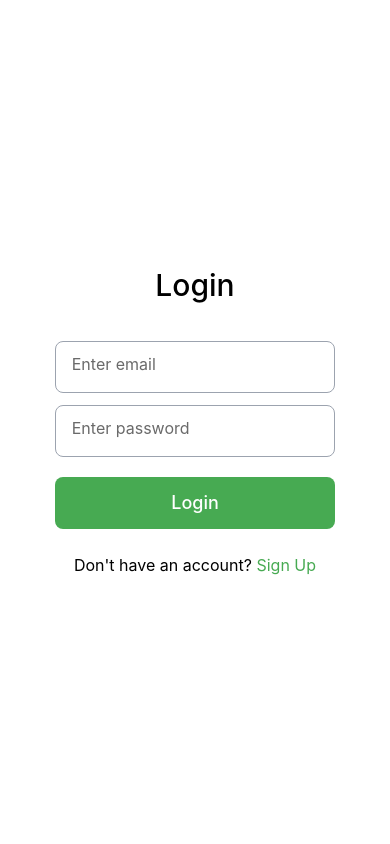
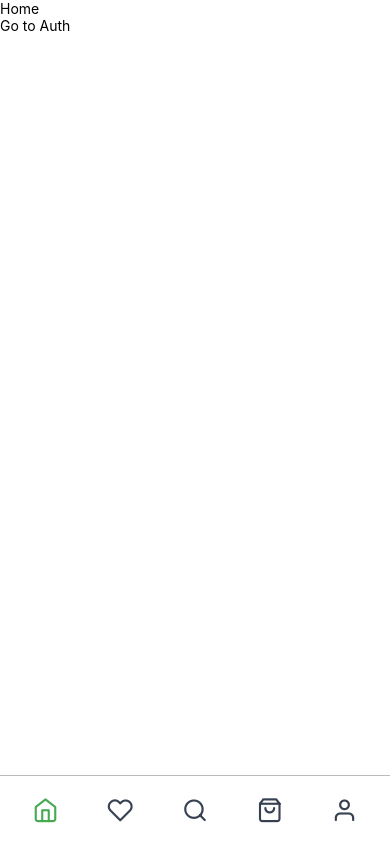
Before and after one commit to Sviut/delivery-app, a React Native app in the folder mobile-app/: screen / in a window 390 px wide. Built offline with nearby package versions, Linux system fonts and the light colour scheme.

Commit message:
implement bottom menu with navigation

```diff
--- /dev/null
+++ b/mobile-app/app/components/ui/layout/bottom-menu/BottomMenu.tsx
@@ -0,0 +1,27 @@
+import React, { FC } from 'react'
+import { View } from 'react-native'
+
+import MenuItem from './MenuItem'
+import { menuItems } from './menu.data'
+import { TypeNavigate } from './menu.interface'
+
+interface IBottomMenuProps {
+	nav: TypeNavigate
+	currentRoute?: string
+}
+
+const BottomMenu: FC<IBottomMenuProps> = props => {
+	return (
+		<View
+			className={
+				'pt-5 px-2 flex-row justify-between items-center w-full border-t border-t-solid border-t-[#bbbbbb] bg-white mb-5'
+			}
+		>
+			{menuItems.map(menuItem => (
+				<MenuItem key={menuItem.path} item={menuItem} {...props} />
+			))}
+		</View>
+	)
+}
+
+export default BottomMenu
--- /dev/null
+++ b/mobile-app/app/components/ui/layout/bottom-menu/MenuItem.tsx
@@ -0,0 +1,30 @@
+import { Feather } from '@expo/vector-icons'
+import React, { FC } from 'react'
+import { Pressable } from 'react-native'
+
+import { IMenuItem, TypeNavigate } from './menu.interface'
+
+interface IMenuItemProps {
+	item: IMenuItem
+	nav: TypeNavigate
+	currentRoute?: string
+}
+
+const MenuItem: FC<IMenuItemProps> = ({ nav, item, currentRoute }) => {
+	const isActive = currentRoute === item.path
+
+	return (
+		<Pressable
+			onPress={() => nav(item.path)}
+			className={'items-center w-[20%]'}
+		>
+			<Feather
+				name={item.icon}
+				size={26}
+				color={isActive ? '#47AA52' : '#374151'}
+			/>
+		</Pressable>
+	)
+}
+
+export default MenuItem
--- /dev/null
+++ b/mobile-app/app/components/ui/layout/bottom-menu/menu.data.ts
@@ -0,0 +1,24 @@
+import { IMenuItem } from '@/components/ui/layout/bottom-menu/menu.interface'
+
+export const menuItems: IMenuItem[] = [
+	{
+		icon: 'home',
+		path: 'Home'
+	},
+	{
+		icon: 'heart',
+		path: 'Favorites'
+	},
+	{
+		icon: 'search',
+		path: 'Search'
+	},
+	{
+		icon: 'shopping-bag',
+		path: 'Explorer'
+	},
+	{
+		icon: 'user',
+		path: 'Profile'
+	}
+]
--- a/mobile-app/app/navigation/Navigation.tsx
+++ b/mobile-app/app/navigation/Navigation.tsx
@@ -1,13 +1,45 @@
-import { NavigationContainer } from '@react-navigation/native'
-import React from 'react'
+import {
+	NavigationContainer,
+	useNavigationContainerRef
+} from '@react-navigation/native'
+import { useAuth } from 'app/hooks/useAuth'
+import { useEffect, useState } from 'react'
 
-import PrivateNavigator from '@/navigation/PrivateNavigator'
+import BottomMenu from '@/components/ui/layout/bottom-menu/BottomMenu'
+
+import PrivateNavigator from './PrivateNavigator'
 
 const Navigation = () => {
+	const { user } = useAuth()
+
+	const [currentRoute, setCurrentRoute] = useState<undefined | string>(
+		undefined
+	)
+
+	const navRef = useNavigationContainerRef()
+
+	useEffect(() => {
+		setCurrentRoute(navRef.getCurrentRoute()?.name)
+
+		const listener = navRef.addListener('state', () =>
+			setCurrentRoute(navRef.getCurrentRoute()?.name)
+		)
+
+		return () => {
+			navRef.removeListener('state', listener)
+		}
+	}, [])
+
 	return (
-		<NavigationContainer>
-			<PrivateNavigator />
-		</NavigationContainer>
+		<>
+			<NavigationContainer ref={navRef}>
+				<PrivateNavigator />
+			</NavigationContainer>
+
+			{user && currentRoute && (
+				<BottomMenu nav={navRef.navigate} currentRoute={currentRoute} />
+			)}
+		</>
 	)
 }
 
--- a/mobile-app/app/providers/auth/AuthProvider.tsx
+++ b/mobile-app/app/providers/auth/AuthProvider.tsx
@@ -1,3 +1,4 @@
+import { IUser } from 'app/types/user.interface'
 import * as SplashScreen from 'expo-splash-screen'
 import React, {
 	FC,
@@ -17,7 +18,7 @@ export const AuthContext = createContext({} as IContext)
 let ignore = SplashScreen.preventAutoHideAsync()
 
 const AuthProvider: FC<PropsWithChildren> = ({ children }) => {
-	const [user, setUser] = useState<TypeUserState>(null)
+	const [user, setUser] = useState<TypeUserState>({} as IUser)
 
 	useEffect(() => {
 		let mounted = true
--- /dev/null
+++ b/mobile-app/app/types/icon.interface.ts
@@ -0,0 +1,3 @@
+import { Feather } from '@expo/vector-icons'
+
+export type TypeFeatherIconNames = keyof typeof Feather.glyphMap
```
Also changed, not shown: mobile-app/app/components/ui/layout/bottom-menu/menu.interface.ts (added, +10 -0 lines).
